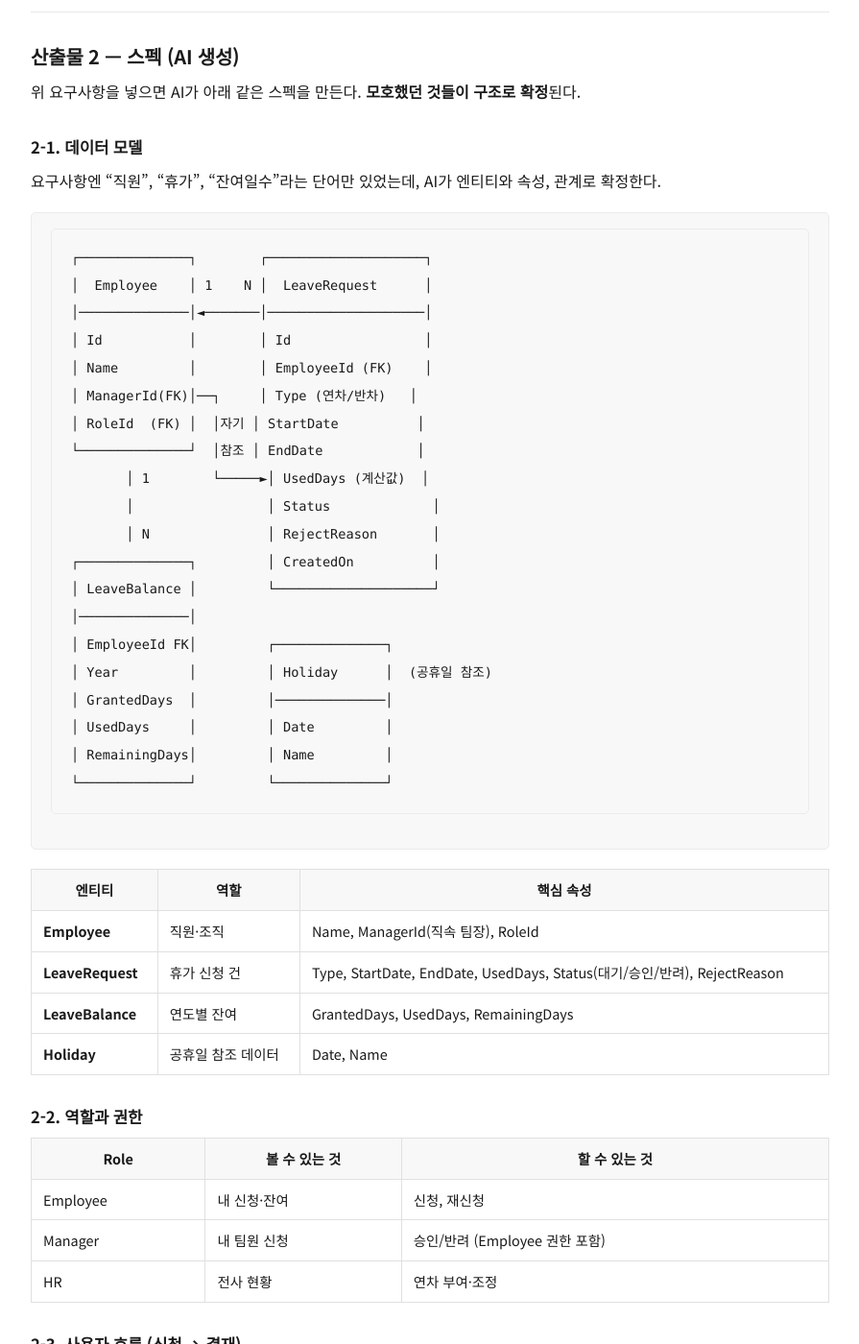
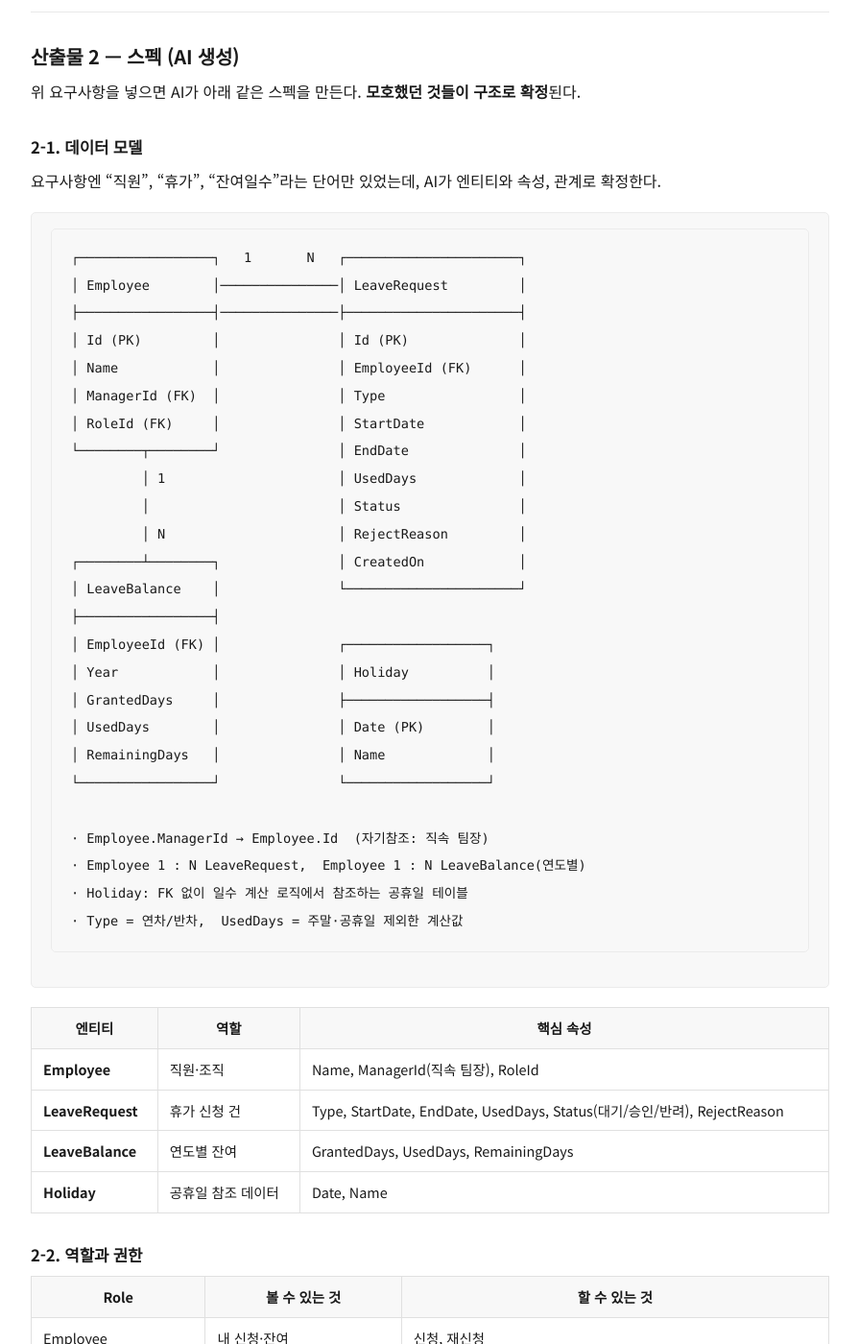
Before and after one commit to hozun/hozun.github.io, a Jekyll site: the page built from _posts/2026-07-22-sdd-lowcode-spec-to-build.md, in a window 1280 px wide and 1400 px high, scrolled down 2085 px. Shown: the whole window at 96% size, without its empty margins (192-1087 px from the left). Built offline with Jekyll 4.4.1, drawn with Linux system fonts in a browser that asks for light colours.

Commit message:
fix: redraw ERD with ASCII-only boxes to fix alignment
Korean text inside box-drawing broke column alignment due to
double-width glyphs. Moved Korean annotations to a legend below.

Co-Authored-By: Claude Opus 4.8 (1M context) <noreply@anthropic.com>

````diff
--- a/_posts/2026-07-22-sdd-lowcode-spec-to-build.md
+++ b/_posts/2026-07-22-sdd-lowcode-spec-to-build.md
@@ -79,26 +79,31 @@ description: "AI가 코드를 짜는 대신, AI가 스펙과 태스크를 만들
 요구사항엔 "직원", "휴가", "잔여일수"라는 단어만 있었는데, AI가 엔티티와 속성, 관계로 확정한다.
 
 ```
-┌──────────────┐        ┌────────────────────┐
-│  Employee    │ 1    N │  LeaveRequest      │
-│──────────────│◄───────│────────────────────│
-│ Id           │        │ Id                 │
-│ Name         │        │ EmployeeId (FK)    │
-│ ManagerId(FK)│──┐     │ Type (연차/반차)   │
-│ RoleId  (FK) │  │자기 │ StartDate          │
-└──────────────┘  │참조 │ EndDate            │
-       │ 1        └─────►│ UsedDays (계산값)  │
-       │                 │ Status             │
-       │ N               │ RejectReason       │
-┌──────────────┐         │ CreatedOn          │
-│ LeaveBalance │         └────────────────────┘
-│──────────────│
-│ EmployeeId FK│         ┌──────────────┐
-│ Year         │         │ Holiday      │  (공휴일 참조)
-│ GrantedDays  │         │──────────────│
-│ UsedDays     │         │ Date         │
-│ RemainingDays│         │ Name         │
-└──────────────┘         └──────────────┘
+┌─────────────────┐   1       N   ┌──────────────────────┐
+│ Employee        │───────────────│ LeaveRequest         │
+├─────────────────┤───────────────├──────────────────────┤
+│ Id (PK)         │               │ Id (PK)              │
+│ Name            │               │ EmployeeId (FK)      │
+│ ManagerId (FK)  │               │ Type                 │
+│ RoleId (FK)     │               │ StartDate            │
+└────────┬────────┘               │ EndDate              │
+         │ 1                      │ UsedDays             │
+         │                        │ Status               │
+         │ N                      │ RejectReason         │
+┌────────┴────────┐               │ CreatedOn            │
+│ LeaveBalance    │               └──────────────────────┘
+├─────────────────┤
+│ EmployeeId (FK) │               ┌──────────────────┐
+│ Year            │               │ Holiday          │
+│ GrantedDays     │               ├──────────────────┤
+│ UsedDays        │               │ Date (PK)        │
+│ RemainingDays   │               │ Name             │
+└─────────────────┘               └──────────────────┘
+
+· Employee.ManagerId → Employee.Id  (자기참조: 직속 팀장)
+· Employee 1 : N LeaveRequest,  Employee 1 : N LeaveBalance(연도별)
+· Holiday: FK 없이 일수 계산 로직에서 참조하는 공휴일 테이블
+· Type = 연차/반차,  UsedDays = 주말·공휴일 제외한 계산값
 ```
 
 | 엔티티 | 역할 | 핵심 속성 |
````
